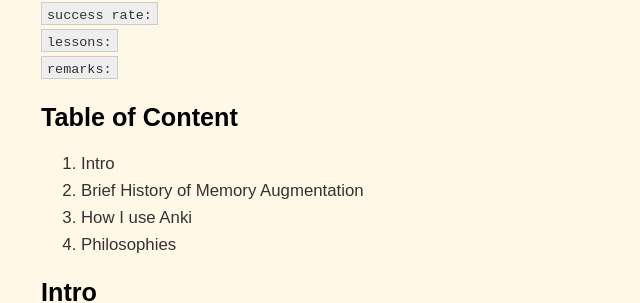
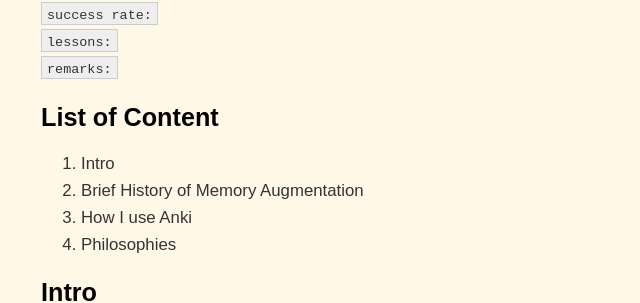
Before and after one commit to dCO2/rococo, a Jekyll site: the page built from _posts/2022-08-17-project-mnemosyne.md, in a window 1280 px wide and 900 px high. Shown: the part 378-681 px from the top of the window, without its empty margins (335-975 px from the left). Built offline with Jekyll 4.4.1, drawn with Linux system fonts in a browser that asks for light colours; some web fonts are replaced.

Commit message:
Update 2022-08-17-project-mnemosyne.md

```diff
--- a/_posts/2022-08-17-project-mnemosyne.md
+++ b/_posts/2022-08-17-project-mnemosyne.md
@@ -14,7 +14,7 @@ tags:
 `lessons:  `
 `remarks: `
 
-## Table of Content
+## List of Content
 1. Intro
 2. Brief History of Memory Augmentation
 3. How I use Anki
```
